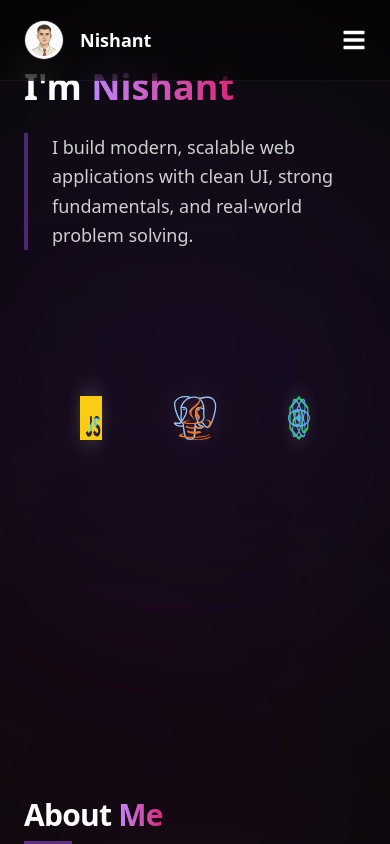
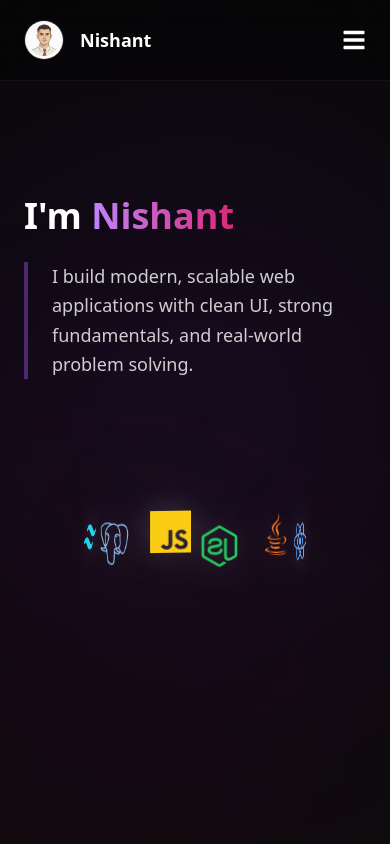
Before and after one commit to Nishant0000001/portfolio, a React (Vite) app: page / in a window 390 px wide. Shown: the top 844 px of the page. Built offline with nearby package versions, Linux system fonts and the light colour scheme.

Commit message:
Fix mobile hero layout, scroll issue & responsive 3D animation

```diff
--- a/src/components/Hero.jsx
+++ b/src/components/Hero.jsx
@@ -8,9 +8,9 @@ import { FaJava, FaReact, FaNodeJs } from "react-icons/fa"
 import { SiJavascript, SiPostgresql, SiTailwindcss } from "react-icons/si"
 import { useEffect, useState } from "react"
 
-/* =========================
-   Responsive helpers
-========================= */
+/* ---------------------------
+   Mobile detector
+--------------------------- */
 const useIsMobile = () => {
   const [isMobile, setIsMobile] = useState(false)
 
@@ -27,59 +27,66 @@ const useIsMobile = () => {
 const Hero = () => {
   const isMobile = useIsMobile()
 
-  /* =========================
+  /* ---------------------------
      Motion values
-  ========================= */
+  --------------------------- */
   const rotateX = useMotionValue(0)
   const rotateY = useMotionValue(0)
 
-  const springX = useSpring(rotateX, { stiffness: 50, damping: 20 })
-  const springY = useSpring(rotateY, { stiffness: 50, damping: 20 })
+  const springX = useSpring(rotateX, { stiffness: 40, damping: 18 })
+  const springY = useSpring(rotateY, { stiffness: 40, damping: 18 })
 
-  /* =========================
-     Animation (desktop only)
-  ========================= */
+  /* ---------------------------
+     Auto rotation (ALL devices)
+  --------------------------- */
   useAnimationFrame((time) => {
-    if (isMobile) return
-    rotateY.set(rotateY.get() + 0.15)
-    rotateX.set(Math.sin(time / 2500) * 8)
+    rotateY.set(rotateY.get() + 0.12)
+    rotateX.set(Math.sin(time / 2600) * 6)
   })
 
-  /* =========================
-     Drag handler (desktop only)
-  ========================= */
+  /* ---------------------------
+     Drag (desktop only)
+  --------------------------- */
   const handleDrag = (_, info) => {
-    rotateX.set(rotateX.get() - info.delta.y * 0.4)
-    rotateY.set(rotateY.get() + info.delta.x * 0.4)
+    rotateX.set(rotateX.get() - info.delta.y * 0.3)
+    rotateY.set(rotateY.get() + info.delta.x * 0.3)
   }
 
-  /* =========================
-     Skills depth (responsive)
-  ========================= */
-  const DEPTH = isMobile ? 120 : 180
+  /* ---------------------------
+     3D depth (responsive)
+  --------------------------- */
+  const DEPTH = isMobile ? 110 : 180
 
   const SKILLS = [
-    { icon: FaJava, color: "text-orange-500", transform: `rotateY(0deg) translateZ(${DEPTH}px)` },
-    { icon: FaReact, color: "text-blue-400", transform: `rotateY(60deg) translateZ(${DEPTH}px)` },
-    { icon: FaNodeJs, color: "text-green-500", transform: `rotateY(120deg) translateZ(${DEPTH}px)` },
-    { icon: SiPostgresql, color: "text-blue-300", transform: `rotateY(180deg) translateZ(${DEPTH}px)` },
-    { icon: SiTailwindcss, color: "text-cyan-400", transform: `rotateY(240deg) translateZ(${DEPTH}px)` },
-    { icon: SiJavascript, color: "text-yellow-400", transform: `rotateY(300deg) translateZ(${DEPTH}px)` },
+    { icon: FaJava, color: "text-orange-500", t: `rotateY(0deg) translateZ(${DEPTH}px)` },
+    { icon: FaReact, color: "text-blue-400", t: `rotateY(60deg) translateZ(${DEPTH}px)` },
+    { icon: FaNodeJs, color: "text-green-500", t: `rotateY(120deg) translateZ(${DEPTH}px)` },
+    { icon: SiPostgresql, color: "text-blue-300", t: `rotateY(180deg) translateZ(${DEPTH}px)` },
+    { icon: SiTailwindcss, color: "text-cyan-400", t: `rotateY(240deg) translateZ(${DEPTH}px)` },
+    { icon: SiJavascript, color: "text-yellow-400", t: `rotateY(300deg) translateZ(${DEPTH}px)` },
   ]
 
   return (
-    <section className="relative min-h-[85vh] lg:min-h-screen flex items-start lg:items-center justify-center overflow-hidden">
+    <section className="relative w-full min-h-screen flex items-center justify-center">
       {/* Glow */}
-      <div className="absolute top-1/2 left-1/2 -translate-x-1/2 -translate-y-1/2 w-[500px] h-[500px] bg-purple-900/10 rounded-full blur-[120px]" />
+      <div className="absolute inset-0 flex justify-center items-center pointer-events-none">
+        <div className="w-[420px] h-[420px] bg-purple-900/10 rounded-full blur-[120px]" />
+      </div>
 
-      <div className="max-w-7xl mx-auto w-full px-6 md:px-24 grid grid-cols-1 lg:grid-cols-2 gap-14 lg:gap-20 items-center relative z-10 pt-16 sm:pt-20 lg:pt-0">
+      <div className="
+        relative z-10 w-full max-w-7xl
+        px-6 md:px-24
+        grid grid-cols-1 lg:grid-cols-2
+        gap-12 lg:gap-20
+        items-center
+        py-20 lg:py-0
+      ">
 
-        {/* LEFT: TEXT */}
+        {/* TEXT */}
         <motion.div
-          initial={{ opacity: 0, x: -40 }}
+          initial={{ opacity: 0, x: -30 }}
           animate={{ opacity: 1, x: 0 }}
-          transition={{ duration: 1, ease: "easeOut" }}
-          className="flex flex-col items-start text-left"
+          transition={{ duration: 0.8 }}
         >
           <h1 className="text-4xl md:text-6xl font-bold text-white leading-tight">
             I&apos;m{" "}
@@ -94,49 +101,45 @@ const Hero = () => {
           </p>
         </motion.div>
 
-        {/* RIGHT: 3D SKILLS */}
+        {/* 3D SKILLS */}
         <div className="flex justify-center items-center [perspective:1200px]">
-          <div className="relative w-56 h-56 lg:w-80 lg:h-80 flex items-center justify-center">
+          <div className="relative w-56 h-56 lg:w-80 lg:h-80">
 
-            {/* 3D Core */}
             <motion.div
               style={{
                 rotateX: springX,
                 rotateY: springY,
                 transformStyle: "preserve-3d",
               }}
-              className="relative w-28 h-28 lg:w-32 lg:h-32 pointer-events-none"
+              className="absolute inset-0 flex items-center justify-center"
             >
-              {SKILLS.map((skill, i) => {
-                const Icon = skill.icon
+              {SKILLS.map((s, i) => {
+                const Icon = s.icon
                 return (
                   <div
                     key={i}
-                    style={{ transform: skill.transform }}
-                    className="absolute inset-0 flex items-center justify-center"
+                    style={{ transform: s.t }}
+                    className="absolute"
                   >
                     <Icon
-                      size={isMobile ? 44 : 60}
-                      className={`${skill.color} drop-shadow-[0_0_15px_rgba(255,255,255,0.2)]`}
+                      size={isMobile ? 42 : 60}
+                      className={`${s.color} drop-shadow-[0_0_15px_rgba(255,255,255,0.2)]`}
                     />
                   </div>
                 )
               })}
             </motion.div>
 
-            {/* Drag layer (desktop only) */}
-            <motion.div
-              drag={!isMobile}
-              onDrag={isMobile ? undefined : handleDrag}
-              dragConstraints={{ left: 0, right: 0, top: 0, bottom: 0 }}
-              dragElastic={0}
-              className={`
-                absolute inset-0 z-20 rounded-full
-                ${isMobile ? "pointer-events-none" : "cursor-grab active:cursor-grabbing"}
-                w-[220px] h-[220px]
-                lg:w-[450px] lg:h-[450px]
-              `}
-            />
+            {/* Drag overlay ONLY on desktop */}
+            {!isMobile && (
+              <motion.div
+                drag
+                onDrag={handleDrag}
+                dragConstraints={{ left: 0, right: 0, top: 0, bottom: 0 }}
+                dragElastic={0}
+                className="absolute inset-0 cursor-grab active:cursor-grabbing"
+              />
+            )}
           </div>
         </div>
       </div>
```
